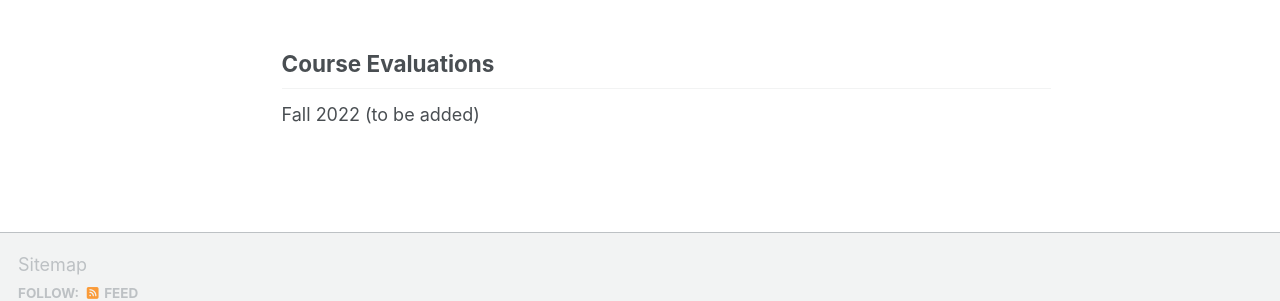
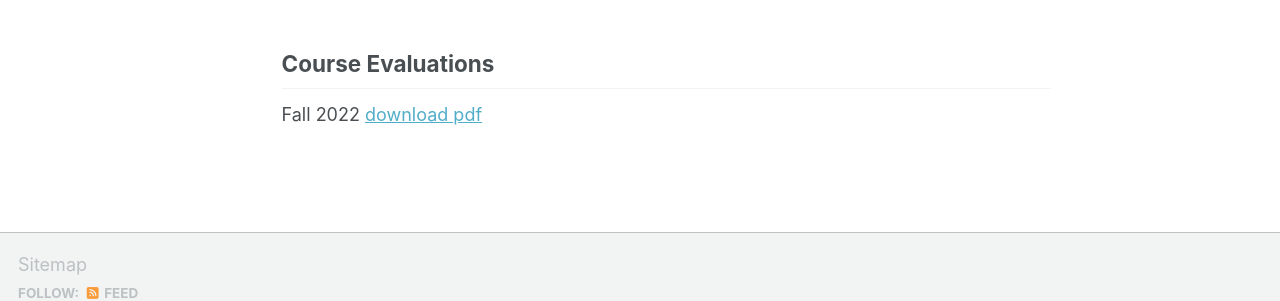
Before and after one commit to lharriscoble/lharriscoble.github.io, a Jekyll site: the page built from _teaching/gea3405.md, in a window 1280 px wide and 900 px high, scrolled down 527 px. Shown: the part 530-831 px from the top of the window. Built offline with Jekyll 4.4.1, drawn with Linux system fonts in a browser that asks for light colours; some web fonts are replaced; a script bundle is joined from its source files by our own code; library files that are not in the unit come from our copies.

Commit message:
Update gea3405.md

```diff
--- a/_teaching/gea3405.md
+++ b/_teaching/gea3405.md
@@ -12,4 +12,4 @@ This course examines the interconnecting land, life, and welfare throughout Lati
 </iframe>
 
 ## Course Evaluations
-Fall 2022 (to be added)
+Fall 2022 <a href="/files/Fall_2022_GEA3405.pdf" download>download pdf</a>
```
